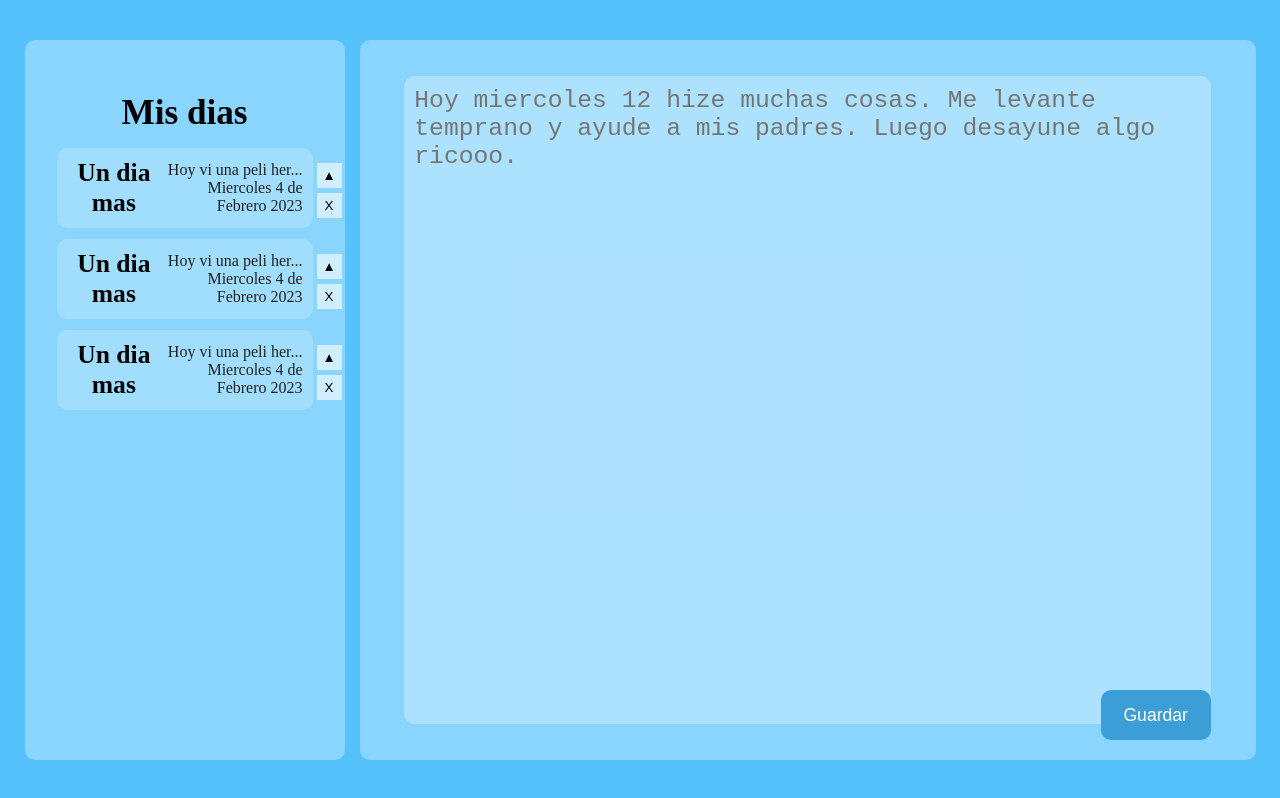
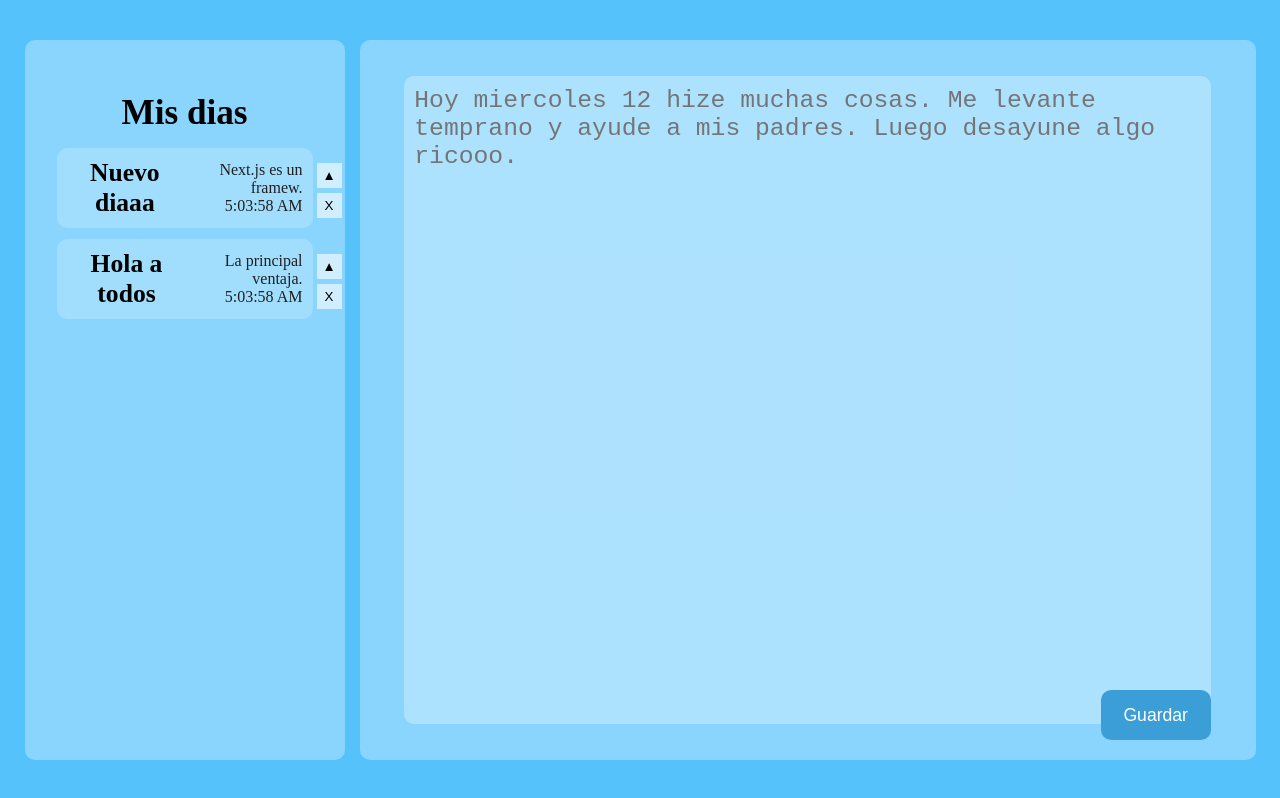
Before and after one commit to EdwardMelendezM/Personal-Diary-with-Next-js, a Next.js app: page / in a window 1280 px wide. Built offline with nearby package versions, Linux system fonts and the light colour scheme.

Commit message:
adding new data

```diff
--- a/components/Item.tsx
+++ b/components/Item.tsx
@@ -1,11 +1,15 @@
+import { Data } from '@/data/data.interface'
 import './../styles/Item.css'
-export default function Item () {
+interface Prop{
+  item:Data
+}
+export default function Item ({ item }:Prop) {
   return (
     <div className='itemContainer'>
-      <h4 className='itemContainerTitle'>Un dia mas</h4>
+      <h4 className='itemContainerTitle'>{item.title}</h4>
       <div>
-        <p className='itemContainerText'>Hoy vi una peli her...</p>
-        <p className='itemContainerText'>Miercoles 4 de Febrero 2023</p>
+        <p className='itemContainerText'>{item.content.slice(0, 20)}.</p>
+        <p className='itemContainerText'>{`${new Date(item.date).toLocaleTimeString()}`}</p>
       </div>
       <button className='itemContainerButtonClose'>X</button>
       <button className='itemContainerButtonFavorite'>▲</button>
--- a/components/List.tsx
+++ b/components/List.tsx
@@ -1,3 +1,4 @@
+import { data } from '@/data/Data'
 import './../styles/List.css'
 import Item from './Item'
 export default function List () {
@@ -5,9 +6,7 @@ export default function List () {
     <div className='containerList'>
       <h1 className='containerListTitle'>Mis dias</h1>
       <div className='containerListItem'>
-        <Item />
-        <Item />
-        <Item />
+        {data.map(item => <Item key={item.id} item={item} />)}
       </div>
     </div>
   )
--- a/data/Data.tsx
+++ b/data/Data.tsx
@@ -0,0 +1,16 @@
+import { Data } from './data.interface'
+
+export const data:Array<Data> = [
+  {
+    id: 1,
+    title: 'Nuevo diaaa',
+    content: 'Next.js es un framework de React para construir aplicaciones web modernas, optimizadas para el rendimiento y la escalabilidad. Se basa en React y ofrece una gran cantidad de características que facilitan la construcción de aplicaciones web de alta calidad, incluyendo enrutamiento, manejo de estado, servidor de aplicaciones, compilación y optimización de código, y más',
+    date: new Date().getTime()
+  },
+  {
+    id: 2,
+    title: 'Hola a todos',
+    content: 'La principal ventaja de Next.js es su capacidad para pre-renderizar páginas web en el servidor antes de enviarlas al navegador. Esto permite que las páginas se carguen de manera más rápida y sean más amigables para el SEO, ya que los motores de búsqueda pueden indexar mejor el contenido pre-renderizado.',
+    date: new Date().getTime()
+  }
+]
--- /dev/null
+++ b/data/data.interface.ts
@@ -0,0 +1,6 @@
+export interface Data{
+  id: number;
+  title:string;
+  content:string;
+  date: number;
+}
```
